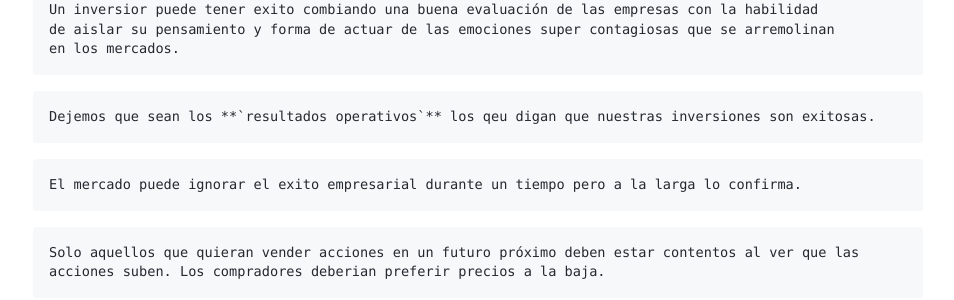
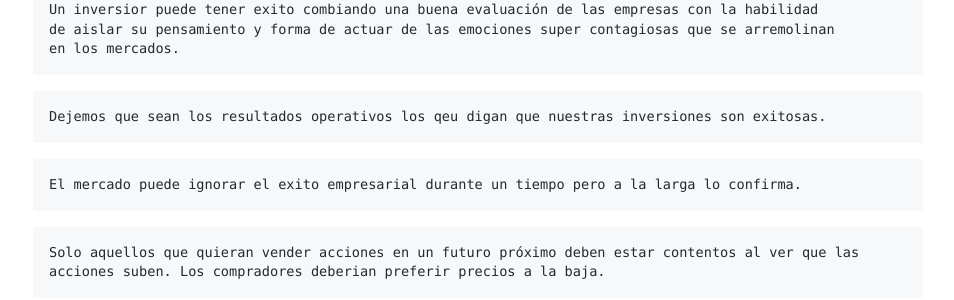
Before and after one commit to Akira3030/formacion, a Jekyll site: the page built from articulos/warrent-buffet-gobierno-empresas.md, in a window 1280 px wide. Shown: the part 333-633 px from the top of the page, without its empty margins (162-1116 px from the left). Built offline with Jekyll 4.4.1, drawn with Linux system fonts in a browser that asks for light colours; our own code applies the rules of GitHub Pages for plain Markdown files.

````diff
--- a/articulos/warrent-buffet-gobierno-empresas.md
+++ b/articulos/warrent-buffet-gobierno-empresas.md
@@ -12,7 +12,7 @@ en los mercados.
 ```
 
 ```
-Dejemos que sean los **`resultados operativos`** los qeu digan que nuestras inversiones son exitosas.
+Dejemos que sean los resultados operativos los qeu digan que nuestras inversiones son exitosas.
 ```
 
 ```
````
